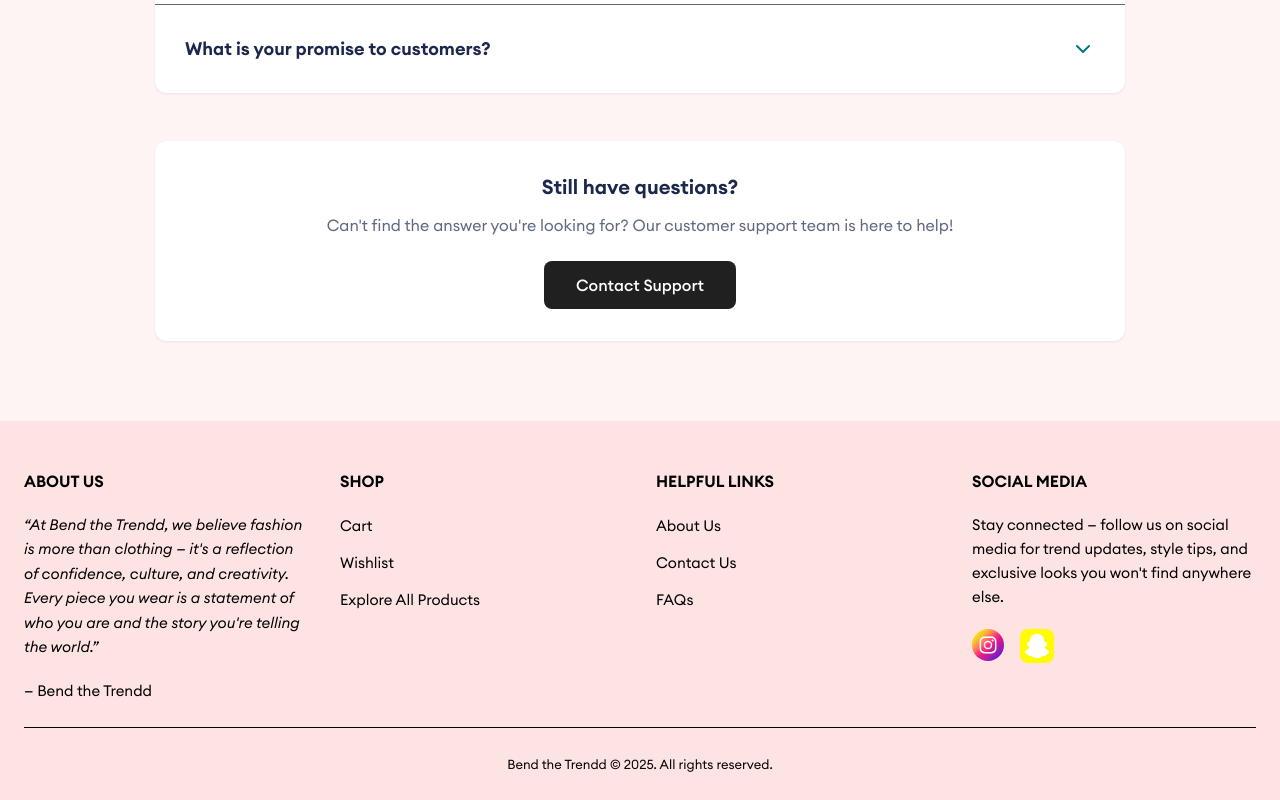
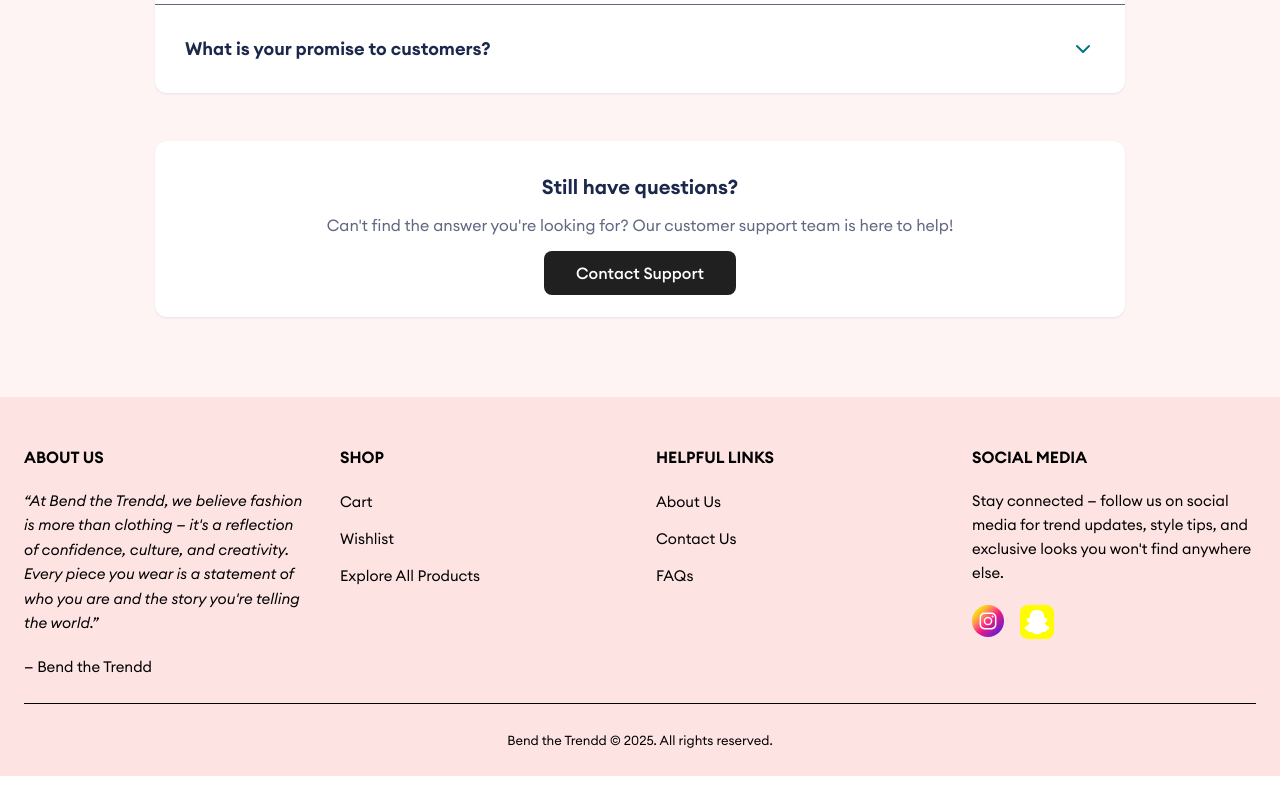
Before and after one commit to Fredasante/bend-the-trendd-ecommerce, a Next.js app: page /faq in a window 1280 px wide. Shown: the part 1157-1957 px from the top of the page. After the commit the page ends 1933 px from the top, so only its background shows below. Built offline with nearby package versions, Linux system fonts and the light colour scheme; no server answers.

Commit message:
fix: faq nav erro

```diff
--- a/src/app/(site)/(pages)/faq/page.tsx
+++ b/src/app/(site)/(pages)/faq/page.tsx
@@ -1,6 +1,7 @@
 "use client";
 
 import Breadcrumb from "@/components/Common/Breadcrumb";
+import Link from "next/link";
 import React, { useState } from "react";
 
 const FAQ = () => {
@@ -135,9 +136,12 @@ const FAQ = () => {
               Can&apos;t find the answer you&apos;re looking for? Our customer
               support team is here to help!
             </p>
-            <button className="bg-[#202020] text-white font-medium px-8 py-3 rounded-lg hover:bg-opacity-90 transition-colors duration-200">
+            <Link
+              href="/contact"
+              className="bg-[#202020] text-white font-medium px-8 py-3 rounded-lg hover:bg-opacity-90 transition-colors duration-200"
+            >
               Contact Support
-            </button>
+            </Link>
           </div>
         </div>
       </section>
```
